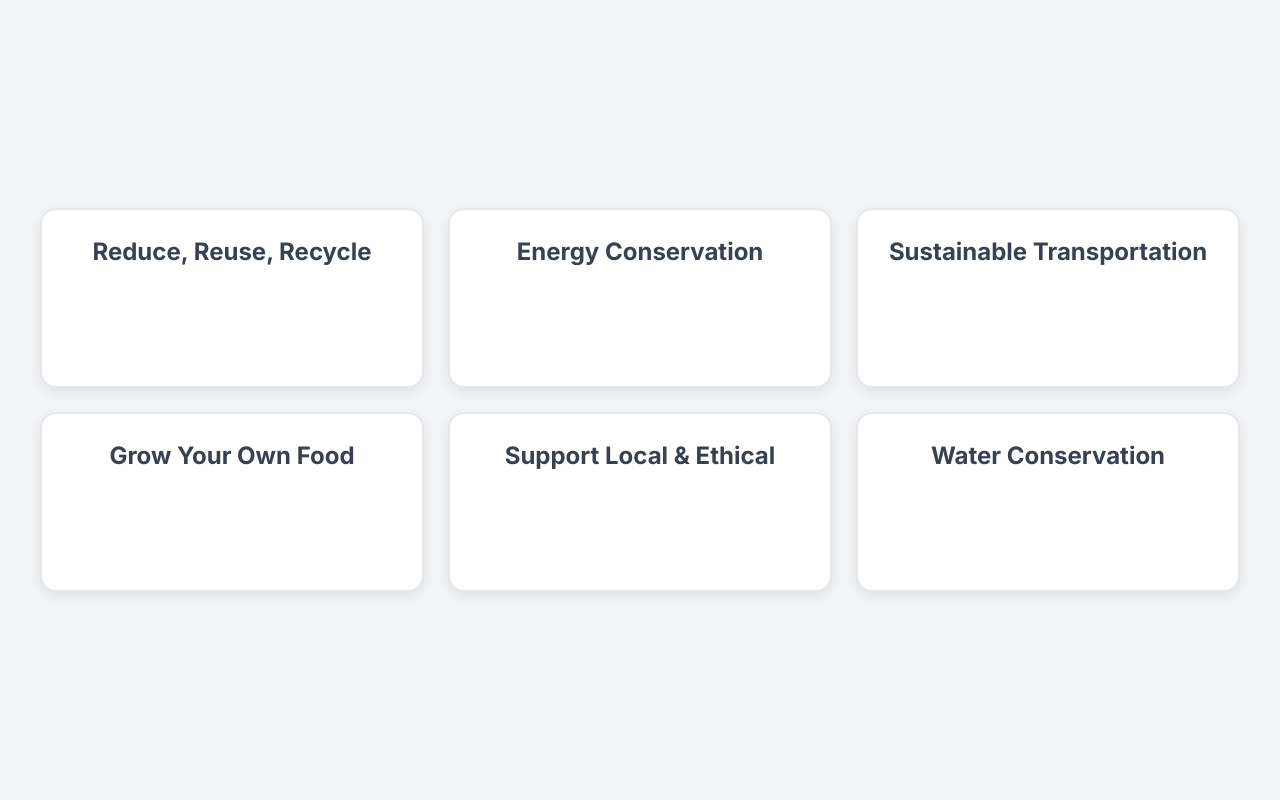
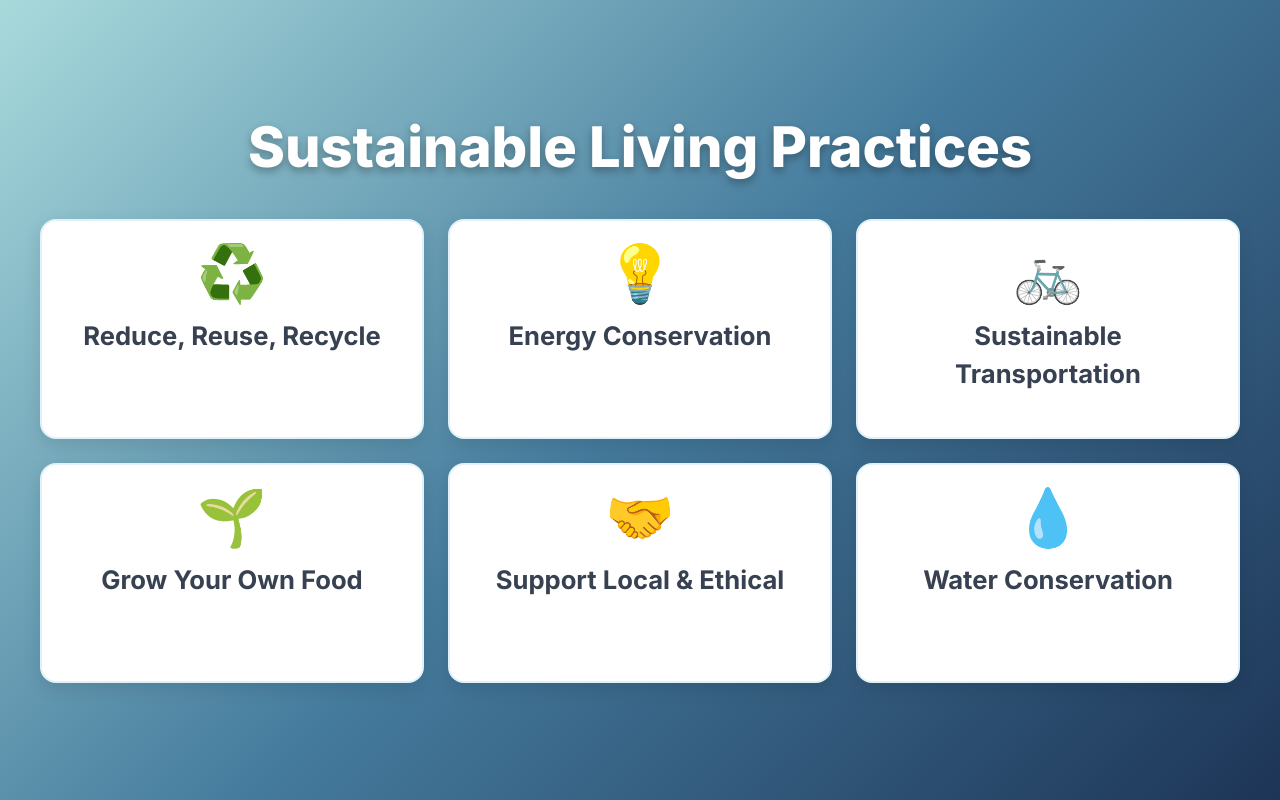
Before and after one commit to yaxyeali00/livingpractices, a plain HTML site: page index.html in a window 1280 px wide. Drawn offline with nearby package versions, Linux system fonts and the light colour scheme.

Commit message:
Update index.html

```diff
--- a/index.html
+++ b/index.html
@@ -3,134 +3,219 @@
 <head>
     <meta charset="UTF-8">
     <meta name="viewport" content="width=device-width, initial-scale=1.0">
-    <title>Sustainable Living Practices</title>
+    <title>Sustainable Living Practices - Dynamic Organizer</title>
     <!-- Tailwind CSS CDN for styling -->
     <script src="https://cdn.tailwindcss.com"></script>
-    <link href="https://fonts.googleapis.com/css2?family=Inter:wght@400;600;700&display=swap" rel="stylesheet">
+    <!-- Google Fonts: Inter for a modern look -->
+    <link href="https://fonts.googleapis.com/css2?family=Inter:wght@400;600;700;800&display=swap" rel="stylesheet">
     <style>
         /* Custom CSS for a sleek look and Inter font */
         body {
             font-family: 'Inter', sans-serif;
-            background-color: #f3f4f6; /* Light gray background */
+            /* Dynamic gradient background for a fresh feel */
+            background: linear-gradient(135deg, #a8dadc, #457b9d, #1d3557); /* Shades of blue/green */
             display: flex;
+            flex-direction: column; /* Stack title and organizer vertically */
             justify-content: center;
             align-items: center;
             min-height: 100vh; /* Ensure it takes full viewport height */
             margin: 0;
-            padding: 20px; /* Add some padding for smaller screens */
+            padding: 20px; /* Add some padding for overall content */
             box-sizing: border-box; /* Include padding in element's total width and height */
+            overflow-x: hidden; /* Prevent horizontal scroll on small screens */
         }
 
+        /* Main title styling */
+        .main-title {
+            color: #ffffff; /* White text for contrast */
+            font-size: 3.5rem; /* Larger title for prominence */
+            font-weight: 800; /* Extra bold */
+            text-shadow: 0 4px 8px rgba(0, 0, 0, 0.3); /* Subtle shadow for depth */
+            margin-bottom: 40px; /* Space below the title */
+            text-align: center;
+            line-height: 1.1; /* Tighter line height for large text */
+            padding: 0 10px; /* Horizontal padding for responsiveness */
+        }
+
+        /* Container for the graphic organizer nodes */
         .organizer-container {
             display: flex;
             flex-wrap: wrap; /* Allow items to wrap on smaller screens */
-            gap: 24px; /* Space between items */
+            gap: 24px; /* Space between cards */
             justify-content: center; /* Center items when they wrap */
-            max-width: 1200px; /* Max width for the organizer */
-            width: 100%;
+            max-width: 1200px; /* Max width for the organizer content */
+            width: 100%; /* Take full width within max-width */
+            /* Initial fade-in animation for a smooth entrance */
+            animation: fadeIn 1s ease-out forwards;
+            opacity: 0; /* Start invisible for animation */
         }
 
+        /* Keyframe animation for fade-in effect */
+        @keyframes fadeIn {
+            from { opacity: 0; transform: translateY(20px); }
+            to { opacity: 1; transform: translateY(0); }
+        }
+
+        /* Styling for individual graphic organizer nodes (cards) */
         .organizer-node {
-            background-color: #ffffff; /* White background for nodes */
-            border: 2px solid #e5e7eb; /* Light border */
-            border-radius: 16px; /* More rounded corners */
+            background-color: #ffffff; /* White background for clean look */
+            border: 2px solid #e0f2f7; /* Lighter, subtle border */
+            border-radius: 16px; /* Rounded corners for softness */
             padding: 24px;
-            box-shadow: 0 4px 12px rgba(0, 0, 0, 0.08); /* Subtle shadow */
-            transition: transform 0.3s ease-in-out, box-shadow 0.3s ease-in-out, border-color 0.3s ease-in-out;
+            box-shadow: 0 6px 18px rgba(0, 0, 0, 0.1); /* Slightly stronger shadow */
+            /* Smooth transitions for all hover effects */
+            transition: transform 0.4s cubic-bezier(0.25, 0.8, 0.25, 1), /* Custom cubic-bezier for springy effect */
+                        box-shadow 0.4s cubic-bezier(0.25, 0.8, 0.25, 1),
+                        background-color 0.4s ease-in-out,
+                        border-color 0.4s ease-in-out;
             cursor: pointer;
-            flex: 1 1 300px; /* Allow nodes to grow, shrink, and have a base width of 300px */
+            flex: 1 1 300px; /* Flex properties for responsive sizing */
             display: flex;
             flex-direction: column;
             align-items: center;
             text-align: center;
-            min-height: 180px; /* Minimum height for consistency */
-            position: relative; /* Needed for absolute positioning of description */
+            min-height: 220px; /* Minimum height for consistency and content */
+            position: relative; /* Needed for positioning elements inside */
             overflow: hidden; /* Hide overflow from description transition */
+            will-change: transform, box-shadow; /* Optimize for animations */
         }
 
+        /* Unique background and border colors on hover for each node type */
+        .organizer-node[data-color="green"]:hover { background-color: #d1fae5; border-color: #34d399; } /* Green accent */
+        .organizer-node[data-color="blue"]:hover { background-color: #e0f2fe; border-color: #60a5fa; } /* Blue accent */
+        .organizer-node[data-color="yellow"]:hover { background-color: #fefcbf; border-color: #fbbf24; } /* Yellow accent */
+        .organizer-node[data-color="red"]:hover { background-color: #fee2e2; border-color: #ef4444; } /* Red accent */
+        .organizer-node[data-color="purple"]:hover { background-color: #ede9fe; border-color: #a78bfa; } /* Purple accent */
+        .organizer-node[data-color="teal"]:hover { background-color: #ccfbf1; border-color: #2dd4bf; } /* Teal accent */
+
+
+        /* Hover effect for the entire node: lift, scale, slight rotation, stronger shadow */
         .organizer-node:hover {
-            transform: translateY(-8px) scale(1.03); /* Lift and slightly scale on hover */
-            box-shadow: 0 8px 24px rgba(0, 0, 0, 0.15); /* More prominent shadow on hover */
-            border-color: #60a5fa; /* Blue border on hover */
+            transform: translateY(-12px) scale(1.04) rotateZ(1deg); /* More pronounced lift and subtle rotate */
+            box-shadow: 0 12px 30px rgba(0, 0, 0, 0.25); /* Stronger shadow on hover */
         }
 
-        .node-title {
-            font-size: 1.5rem; /* Larger title */
-            font-weight: 700;
-            color: #374151; /* Darker text for title */
-            margin-bottom: 12px;
-            z-index: 1; /* Keep title above description */
+        /* Styling for the emoji icons */
+        .node-icon {
+            font-size: 3.5rem; /* Large icon size */
+            margin-bottom: 16px;
+            transition: transform 0.3s ease-in-out; /* Smooth transition for icon effects */
+            line-height: 1; /* Remove extra space around emoji */
         }
 
+        /* Icon effect on node hover: scales up and rotates */
+        .organizer-node:hover .node-icon {
+            transform: scale(1.15) rotate(5deg); /* Icon scales and rotates slightly on hover */
+        }
+
+        /* Styling for the node title */
+        .node-title {
+            font-size: 1.6rem; /* Slightly larger title */
+            font-weight: 700;
+            color: #374151; /* Dark gray text */
+            margin-bottom: 12px;
+            z-index: 1; /* Ensure title stays above description */
+            transition: color 0.3s ease-in-out; /* Smooth color transition */
+        }
+
+        /* Title color change on hover */
+        .organizer-node:hover .node-title {
+            color: #1a202c; /* Darker title on hover */
+        }
+
+        /* Styling for the hidden description */
         .node-description {
-            font-size: 1rem;
+            font-size: 1.05rem; /* Slightly larger description text */
             color: #6b7280; /* Gray text for description */
-            line-height: 1.5;
+            line-height: 1.6; /* Comfortable line height */
             opacity: 0; /* Initially hidden */
             max-height: 0; /* Initially no height */
-            overflow: hidden;
-            transition: opacity 0.3s ease-in-out, max-height 0.3s ease-in-out;
-            transform: translateY(10px); /* Slightly move down initially */
+            overflow: hidden; /* Hide overflowing text */
+            /* Smooth transitions for visibility and movement */
+            transition: opacity 0.4s ease-in-out, max-height 0.4s ease-in-out, transform 0.4s ease-in-out;
+            transform: translateY(20px); /* Start slightly moved down */
             pointer-events: none; /* Do not block events when hidden */
+            width: 100%; /* Ensure description takes full width within card */
         }
 
+        /* When node is active (hovered), show the description */
         .organizer-node.active .node-description {
-            opacity: 1; /* Visible on hover */
-            max-height: 100px; /* Sufficient height to show content */
-            transform: translateY(0); /* Move back to original position */
+            opacity: 1; /* Make visible */
+            max-height: 200px; /* Sufficient height to show content */
+            transform: translateY(0); /* Move to original position */
             pointer-events: auto; /* Allow events when visible */
         }
 
-        /* Responsive adjustments */
-        @media (max-width: 768px) {
+        /* Responsive adjustments for various screen sizes */
+        @media (max-width: 900px) {
             .organizer-node {
                 flex-basis: calc(50% - 24px); /* Two columns on medium screens */
             }
+            .main-title {
+                font-size: 2.8rem; /* Smaller title on medium screens */
+            }
         }
 
-        @media (max-width: 480px) {
+        @media (max-width: 600px) {
             .organizer-node {
                 flex-basis: 100%; /* Single column on small screens */
+            }
+            .main-title {
+                font-size: 2.2rem; /* Even smaller title on small screens */
+                margin-bottom: 30px;
+            }
+            body {
+                padding: 15px; /* Adjust padding for very small screens */
             }
         }
     </style>
 </head>
 <body>
+    <!-- Main title of the graphic organizer -->
+    <h1 class="main-title">Sustainable Living Practices</h1>
+
+    <!-- Container for all the graphic organizer nodes -->
     <div class="organizer-container">
         <!-- Node 1: Reduce, Reuse, Recycle -->
-        <div class="organizer-node" data-title="Reduce, Reuse, Recycle">
+        <div class="organizer-node" data-color="green">
+            <span class="node-icon" role="img" aria-label="Recycle icon">♻️</span>
             <h3 class="node-title">Reduce, Reuse, Recycle</h3>
-            <p class="node-description">Minimize waste by reducing consumption, reusing items, and recycling materials to lessen environmental impact.</p>
+            <p class="node-description">Minimize waste by consciously reducing consumption, finding creative ways to reuse items, and diligently recycling materials to lessen environmental impact and conserve resources.</p>
         </div>
 
         <!-- Node 2: Energy Conservation -->
-        <div class="organizer-node" data-title="Energy Conservation">
+        <div class="organizer-node" data-color="blue">
+            <span class="node-icon" role="img" aria-label="Lightbulb icon">💡</span>
             <h3 class="node-title">Energy Conservation</h3>
-            <p class="node-description">Save energy at home by using energy-efficient appliances, turning off lights, and unplugging electronics.</p>
+            <p class="node-description">Actively save energy at home by utilizing energy-efficient appliances, remembering to turn off lights when not needed, and unplugging electronics when not in use.</p>
         </div>
 
         <!-- Node 3: Sustainable Transportation -->
-        <div class="organizer-node" data-title="Sustainable Transportation">
+        <div class="organizer-node" data-color="yellow">
+            <span class="node-icon" role="img" aria-label="Bicycle icon">🚲</span>
             <h3 class="node-title">Sustainable Transportation</h3>
-            <p class="node-description">Opt for walking, cycling, public transport, or electric vehicles to reduce carbon emissions from travel.</p>
+            <p class="node-description">Choose eco-friendly ways to travel such as walking, cycling, using public transportation, or opting for electric vehicles to significantly reduce carbon emissions.</p>
         </div>
 
         <!-- Node 4: Grow Your Own Food -->
-        <div class="organizer-node" data-title="Grow Your Own Food">
+        <div class="organizer-node" data-color="red">
+            <span class="node-icon" role="img" aria-label="Plant icon">🌱</span>
             <h3 class="node-title">Grow Your Own Food</h3>
-            <p class="node-description">Cultivate a garden or balcony plants to get fresh produce, reduce food miles, and connect with nature.</p>
+            <p class="node-description">Cultivate your own fruits, vegetables, and herbs in a garden or on a balcony to enjoy fresh produce, minimize food miles, and foster a connection with nature.</p>
         </div>
 
         <!-- Node 5: Support Local & Ethical -->
-        <div class="organizer-node" data-title="Support Local & Ethical">
+        <div class="organizer-node" data-color="purple">
+            <span class="node-icon" role="img" aria-label="Hands shaking icon">🤝</span>
             <h3 class="node-title">Support Local & Ethical</h3>
-            <p class="node-description">Choose locally sourced, ethically produced goods to support fair practices and reduce your carbon footprint.</p>
+            <p class="node-description">Make a conscious effort to purchase goods that are locally sourced and ethically produced, thereby supporting fair practices and reducing your overall carbon footprint.</p>
         </div>
 
         <!-- Node 6: Water Conservation -->
-        <div class="organizer-node" data-title="Water Conservation">
+        <div class="organizer-node" data-color="teal">
+            <span class="node-icon" role="img" aria-label="Water drop icon">💧</span>
             <h3 class="node-title">Water Conservation</h3>
-            <p class="node-description">Conserve water by fixing leaks, taking shorter showers, and using water-saving devices in your home.</p>
+            <p class="node-description">Be mindful of water usage by promptly fixing any leaks, taking shorter showers, and installing water-saving devices throughout your home to conserve this precious resource.</p>
         </div>
     </div>
 
@@ -138,15 +223,15 @@
         // Get all elements with the class 'organizer-node'
         const organizerNodes = document.querySelectorAll('.organizer-node');
 
-        // Iterate over each node to add event listeners
+        // Iterate over each node to add event listeners for interactive effects
         organizerNodes.forEach(node => {
-            // Add 'mouseenter' event listener
+            // Add 'mouseenter' event listener for when the cursor enters the node area
             node.addEventListener('mouseenter', () => {
                 // Add the 'active' class to reveal description and apply hover effects
                 node.classList.add('active');
             });
 
-            // Add 'mouseleave' event listener
+            // Add 'mouseleave' event listener for when the cursor leaves the node area
             node.addEventListener('mouseleave', () => {
                 // Remove the 'active' class to hide description and revert effects
                 node.classList.remove('active');
```
